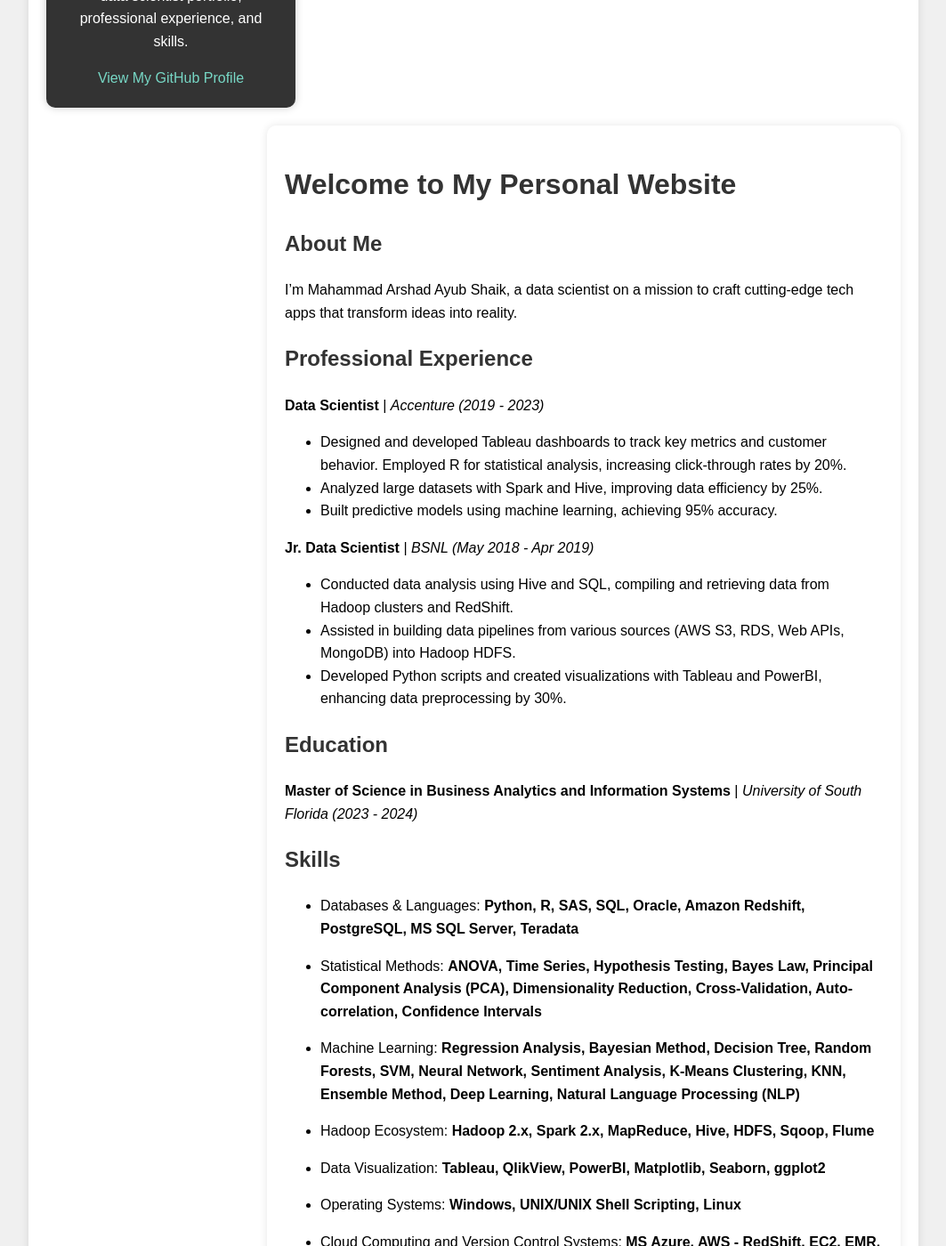
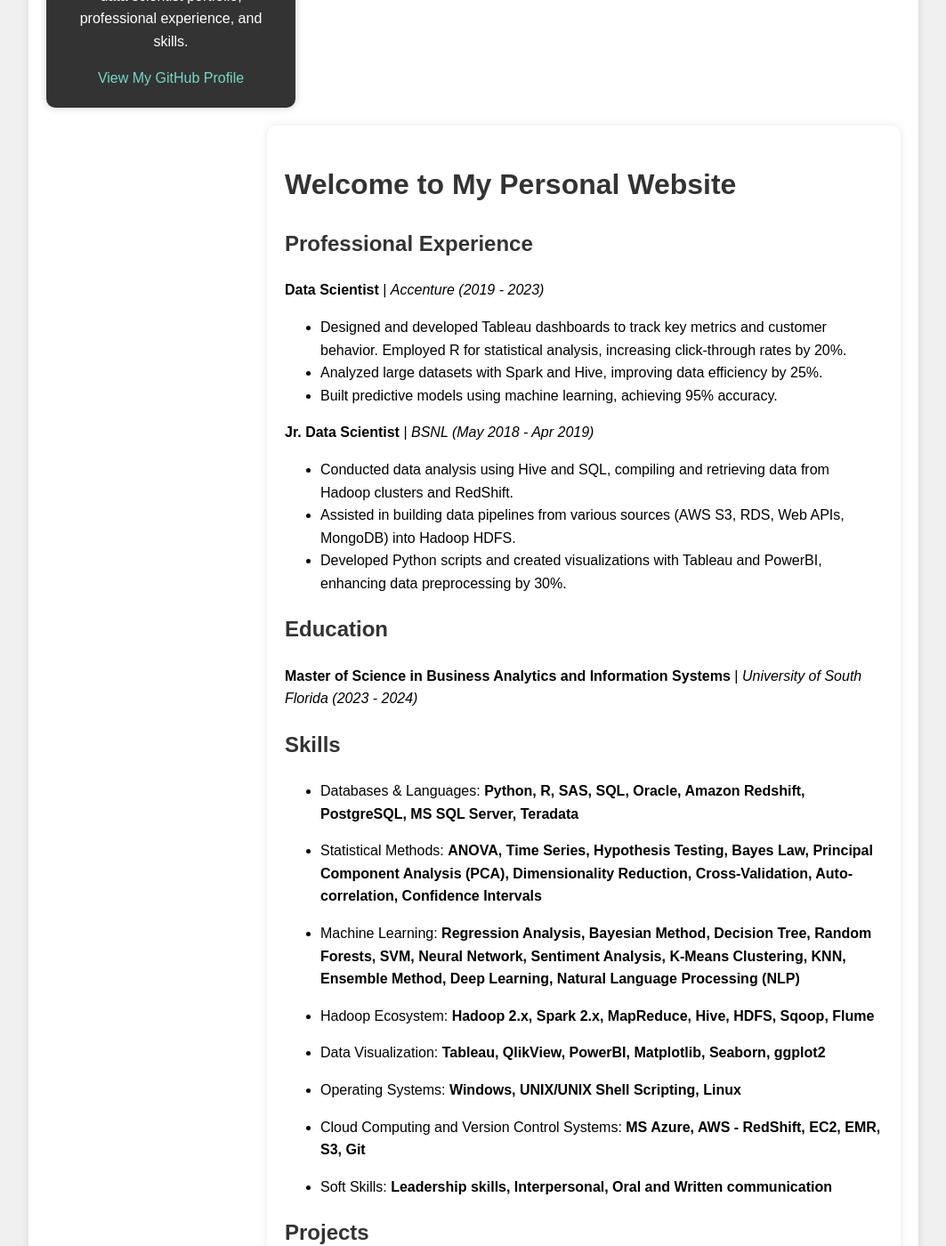
Before and after one commit to arshadsm/arshadsm.github.io, a Jekyll site: the page built from index.md, in a window 1280 px wide and 1400 px high, scrolled down 463 px. Shown: the whole window at 89% size, without its empty margins (108-1171 px from the left). Built offline with Jekyll 4.4.1, drawn with Linux system fonts in a browser that asks for light colours; some of the changed text lies outside the part shown.

Commit message:
Update index.md

```diff
--- a/index.md
+++ b/index.md
@@ -3,9 +3,6 @@
 title: Home
 ---
 # Welcome to My Personal Website
-
-## About Me
-I'm Mahammad Arshad Ayub Shaik, a data scientist on a mission to craft cutting-edge tech apps that transform ideas into reality.
 
 ## Professional Experience
 <p><strong>Data Scientist</strong> | <em>Accenture (2019 - 2023)</em></p>
@@ -42,10 +39,3 @@
   </li>
 {% endfor %}
 </ul>
-
-## Connect with Me
-<ul>
-  <li><a href="{{ site.linkedin }}" target="_blank">LinkedIn</a></li>
-  <li><a href="{{ site.instagram }}" target="_blank">Instagram</a></li>
-  <li><a href="mailto:mahammadarshadas@gmail.com">Email</a></li>
-</ul>
```
